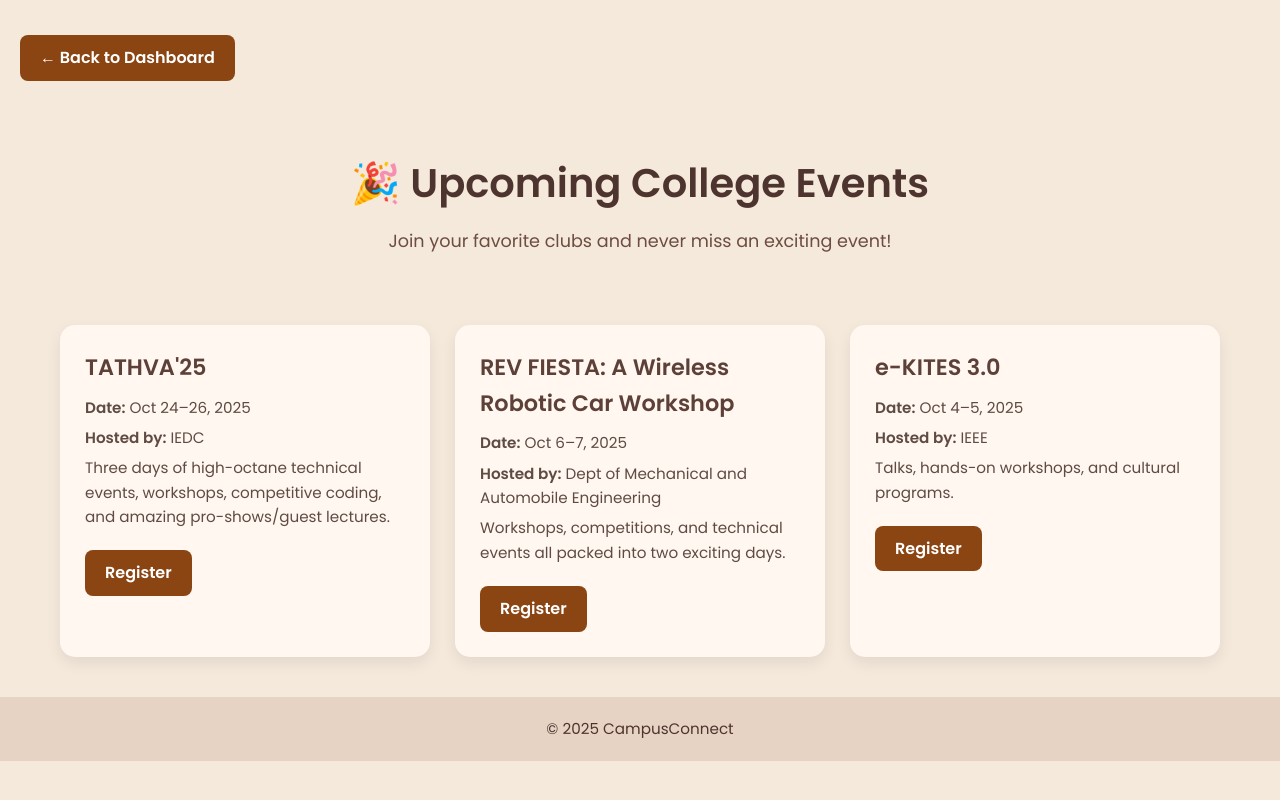
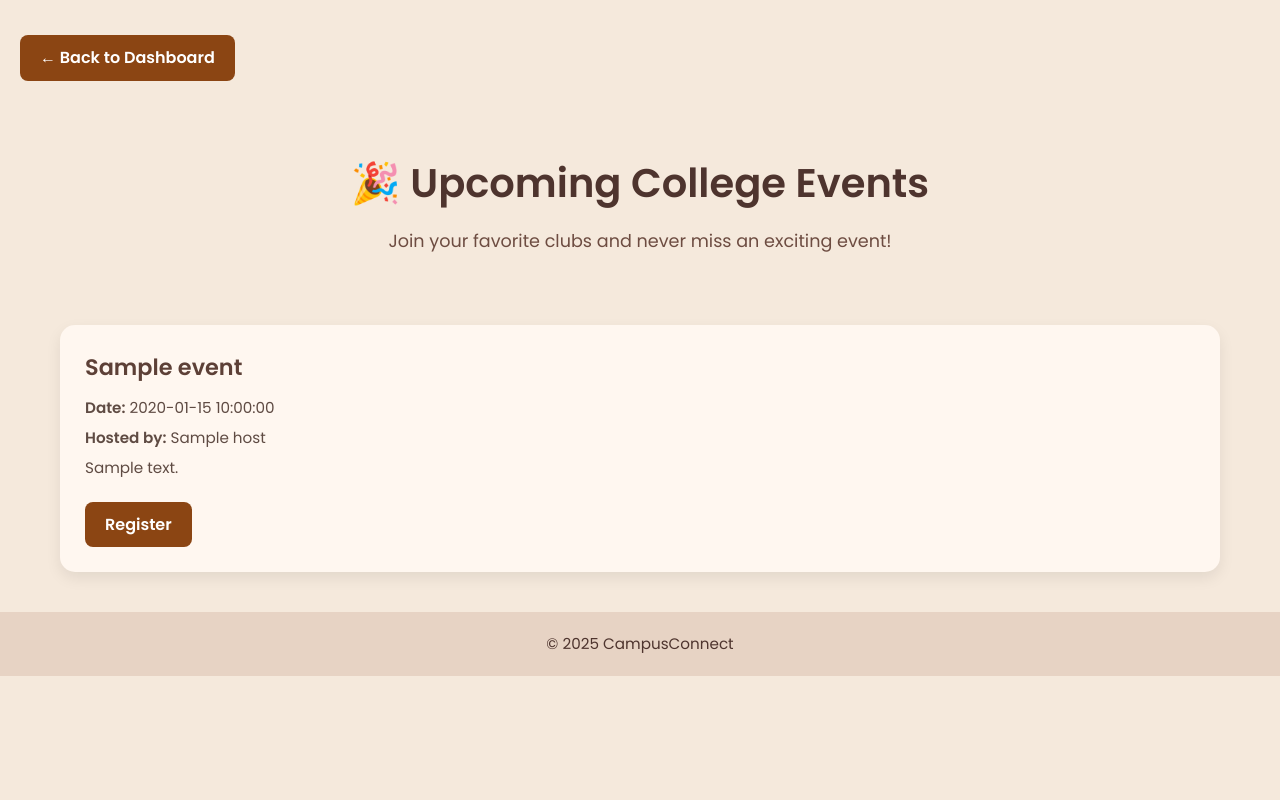
Before and after one commit to abhinav775/Campusconnect, a Python web app: template templates/event.html in a window 1280 px wide. Run offline with Jinja, Linux system fonts and the light colour scheme; the template is opened without the code that fills it: most values are stand-ins (such as "Sample title", 1, 10 or a date in 2020).

Commit message:
Update event.html

```diff
--- a/templates/event.html
+++ b/templates/event.html
@@ -4,13 +4,13 @@
   <meta charset="UTF-8">
   <title>College Events</title>
   <link href="https://fonts.googleapis.com/css2?family=Poppins:wght@400;600&display=swap" rel="stylesheet">
-  <link rel="stylesheet" href="event.css">
+  <link rel="stylesheet" href="{{ url_for('static', filename='event.css') }}">
 </head>
 <body>
 
   <!-- Back to Dashboard -->
   <div style="padding: 20px;">
-    <a href="student-dash.html" class="btn">← Back to Dashboard</a>
+    <a href="{{ url_for('student_dashboard') }}" class="btn">← Back to Dashboard</a>
   </div>
 
   <!-- Events Header -->
@@ -21,29 +21,15 @@
 
   <!-- Event Cards -->
   <div class="events-container">
+    {% for event in events %}
     <div class="event-card">
-      <h2>TATHVA'25</h2>
-      <p><strong>Date:</strong> Oct 24–26, 2025</p>
-      <p><strong>Hosted by:</strong> IEDC</p>
-      <p>Three days of high-octane technical events, workshops, competitive coding, and amazing pro-shows/guest lectures.</p>
+      <h2>{{ event.name }}</h2>
+      <p><strong>Date:</strong> {{ event.date }}</p>
+      <p><strong>Hosted by:</strong> {{ event.host }}</p>
+      <p>{{ event.description }}</p>
       <a href="#" class="btn">Register</a>
     </div>
-
-    <div class="event-card">
-      <h2>REV FIESTA: A Wireless Robotic Car Workshop</h2>
-      <p><strong>Date:</strong> Oct 6–7, 2025</p>
-      <p><strong>Hosted by:</strong> Dept of Mechanical and Automobile Engineering</p>
-      <p>Workshops, competitions, and technical events all packed into two exciting days.</p>
-      <a href="#" class="btn">Register</a>
-    </div>
-
-    <div class="event-card">
-      <h2>e-KITES 3.0</h2>
-      <p><strong>Date:</strong> Oct 4–5, 2025</p>
-      <p><strong>Hosted by:</strong> IEEE</p>
-      <p>Talks, hands-on workshops, and cultural programs.</p>
-      <a href="#" class="btn">Register</a>
-    </div>
+    {% endfor %}
   </div>
 
   <!-- Footer -->
```
